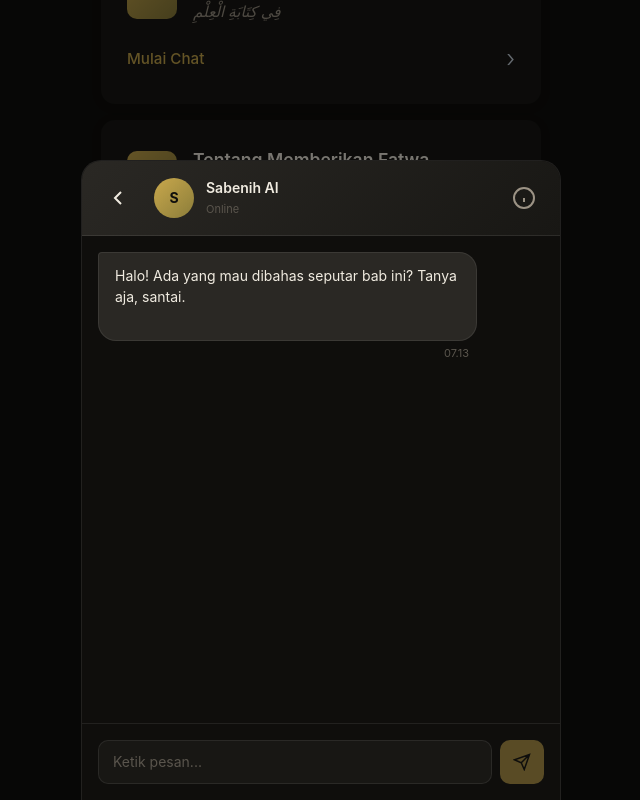
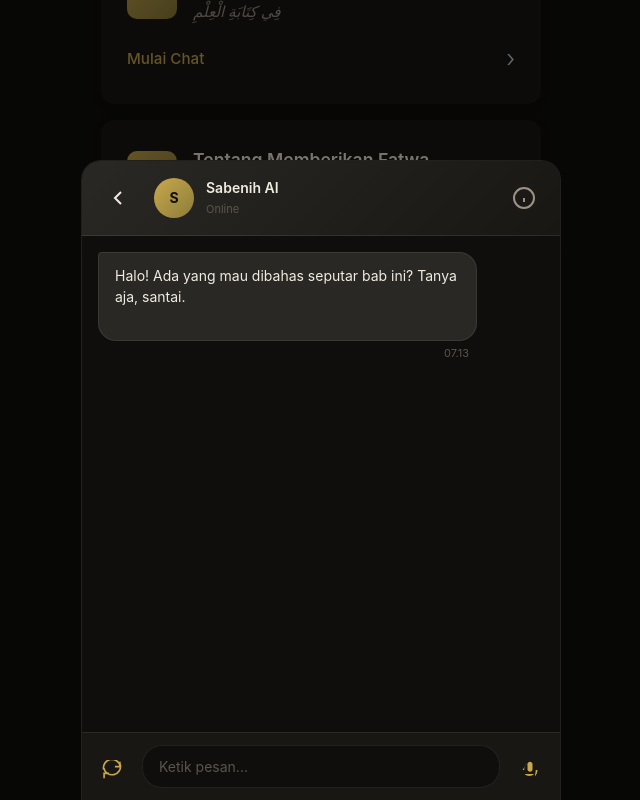
Before and after one commit to sabenihcode/Kitab, a React (Vite) app: page /tanya in a window 1280 px wide. Both pictures are taken after a click on the button 640 px from the left and 1026 px from the top of the page. Shown: the part 626-1426 px from the top of the page, without its empty margins (319-959 px from the left). Built offline with nearby package versions, Linux system fonts and the light colour scheme.

Commit message:
Update ChatInput.tsx

```diff
--- a/src/components/chat/ChatInput.tsx
+++ b/src/components/chat/ChatInput.tsx
@@ -9,7 +9,7 @@ interface ChatInputProps {
 export const ChatInput: FC<ChatInputProps> = ({
   onSend,
   disabled = false,
-  placeholder = 'Ketik pertanyaan...',
+  placeholder = 'Ketik pesan...',
 }) => {
   const [text, setText] = useState('');
   const textareaRef = useRef<HTMLTextAreaElement>(null);
@@ -18,7 +18,9 @@ export const ChatInput: FC<ChatInputProps> = ({
     if (!text.trim() || disabled) return;
     onSend(text);
     setText('');
-    if (textareaRef.current) textareaRef.current.style.height = 'auto';
+    if (textareaRef.current) {
+      textareaRef.current.style.height = 'auto';
+    }
   };
 
   const handleKeyDown = (e: KeyboardEvent<HTMLTextAreaElement>) => {
@@ -38,8 +40,21 @@ export const ChatInput: FC<ChatInputProps> = ({
     }
   };
 
+  const hasText = text.trim().length > 0;
+
   return (
-    <div className="chat-input-container">
+    <div className="whatsapp-input-container">
+      <button
+        className="whatsapp-input-action"
+        disabled={disabled}
+        aria-label="Lampiran"
+        title="Lampiran (belum aktif)"
+      >
+        <svg width="20" height="20" viewBox="0 0 24 24" fill="none" stroke="currentColor" strokeWidth="2">
+          <path d="M21.5 2v6h-6M2.5 22v-6h6M2 11.5a10 10 0 0 1 19.8-4.3M22 5.5a10 10 0 0 1-19.8 4.2" />
+        </svg>
+      </button>
+
       <textarea
         ref={textareaRef}
         value={text}
@@ -48,19 +63,35 @@ export const ChatInput: FC<ChatInputProps> = ({
         onKeyDown={handleKeyDown}
         placeholder={placeholder}
         disabled={disabled}
-        className="chat-input"
+        className="whatsapp-input"
         rows={1}
       />
+
+      {hasText ? (
         <button
           onClick={handleSend}
-        disabled={disabled || !text.trim()}
-        className="chat-send-btn"
+          disabled={disabled}
+          className="whatsapp-send-btn"
           aria-label="Kirim pesan"
+          title="Kirim (Enter atau Ctrl+Enter)"
         >
-        <svg width="18" height="18" fill="none" stroke="currentColor" strokeWidth="2" viewBox="0 0 24 24">
-          <path d="M22 2 11 13M22 2 15 22l-4-9-9-4 20-7z" />
+          <svg width="20" height="20" viewBox="0 0 24 24" fill="currentColor">
+            <path d="M16.6915026,12.4744748 L3.50612381,13.2599618 C3.19218622,13.2599618 3.03521743,13.4170592 3.03521743,13.5741566 L1.15159189,20.0151496 C0.8376543,20.8006365 0.99,21.89 1.77946707,22.52 C2.41,22.99 3.50612381,23.1 4.13399899,22.8429026 L21.714504,14.0454487 C22.6563168,13.5741566 23.1272231,12.6315722 22.9702544,11.6889879 L4.13399899,1.16346272 C3.34915502,0.9 2.40734225,0.9 1.77946707,1.4130651 C0.994623095,2.03866991 0.837654326,3.0812544 1.15159189,3.86674135 L3.03521743,10.3077344 C3.03521743,10.4648317 3.19218622,10.5719291 3.50612381,10.5719291 L16.6915026,11.3574160 C16.6915026,11.3574160 17.1624089,11.3574160 17.1624089,10.8443509 L17.1624089,12.0031798 C17.1624089,12.5162450 16.6915026,12.4744748 16.6915026,12.4744748 Z" />
           </svg>
         </button>
+      ) : (
+        <button
+          className="whatsapp-mic-btn"
+          disabled={disabled}
+          aria-label="Rekam suara"
+          title="Rekam suara (belum aktif)"
+        >
+          <svg width="20" height="20" viewBox="0 0 24 24" fill="currentColor">
+            <path d="M12 14c1.66 0 3-1.34 3-3V5c0-1.66-1.34-3-3-3S9 3.34 9 5v6c0 1.66 1.34 3 3 3z"/>
+            <path d="M17 16.91c-1.48 1.46-3.51 2.36-5.77 2.36-2.26 0-4.29-.9-5.77-2.36M19 12h2c0 2.96-1.23 5.73-3.22 7.68M3 12h2c0-2.96 1.23-5.73 3.22-7.68" />
+          </svg>
+        </button>
+      )}
     </div>
   );
 };
```
Lines whose indentation alone changed are shown as unchanged.
